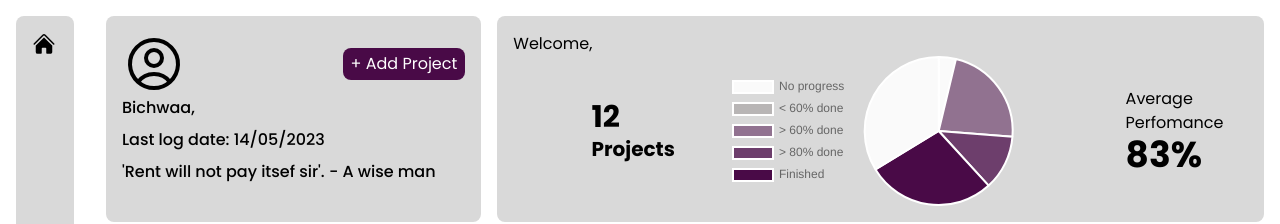
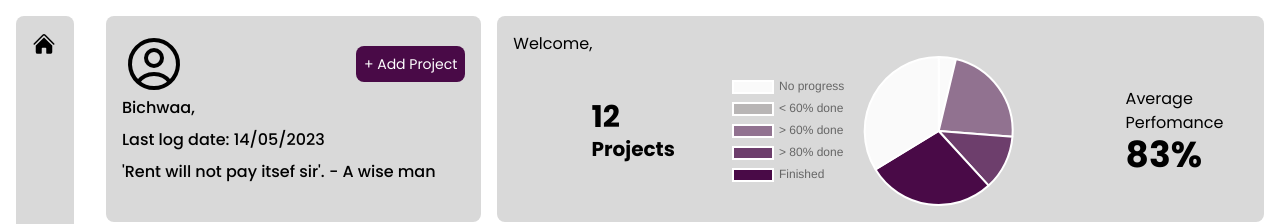
Before and after one commit to Bichwaa/protracker, a Vue app in the folder frontend/: page / in a window 1280 px wide. Shown: the top 224 px of the page. Built offline with nearby package versions, Linux system fonts and the light colour scheme.

Commit message:
fix(home): fux button dims

```diff
--- a/frontend/src/components/InfoCard.vue
+++ b/frontend/src/components/InfoCard.vue
@@ -7,7 +7,7 @@
                 </router-link>
             </div>
 
-            <button class="bg-royal text-white hover:bg-black transition duration-300 rounded-lg px-2 py-0 h-8" @click="addProjectClicked">+ Add Project</button>
+            <button class="bg-royal text-white hover:bg-black transition duration-300 rounded-lg px-2 py-2 text-sm" @click="addProjectClicked">+ Add Project</button>
         </div>
         <div class="info-wrapper flex flex-col gap-2">
             <span class="font-medium text-black">{{ "Bichwaa,"  }}</span>
```
